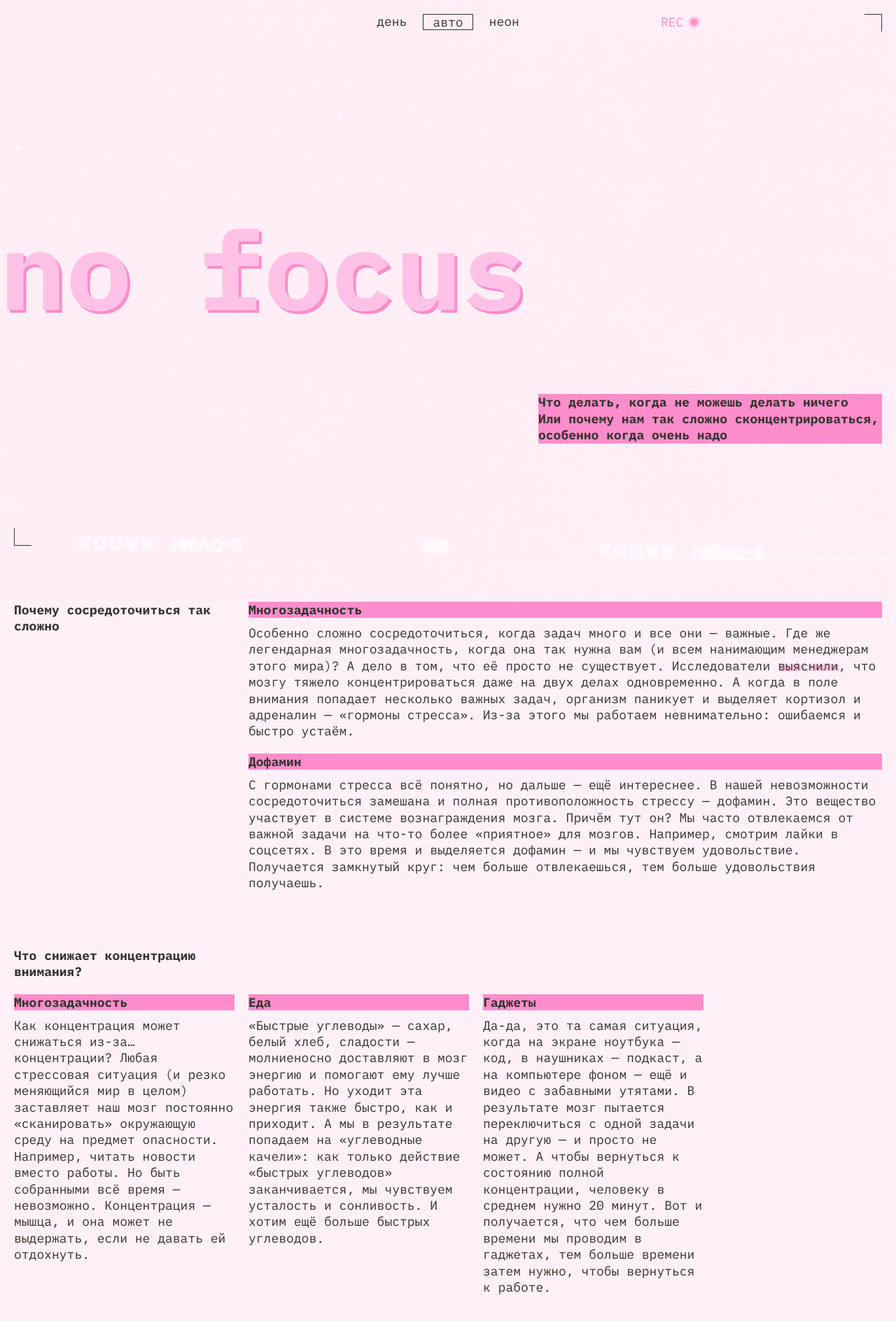
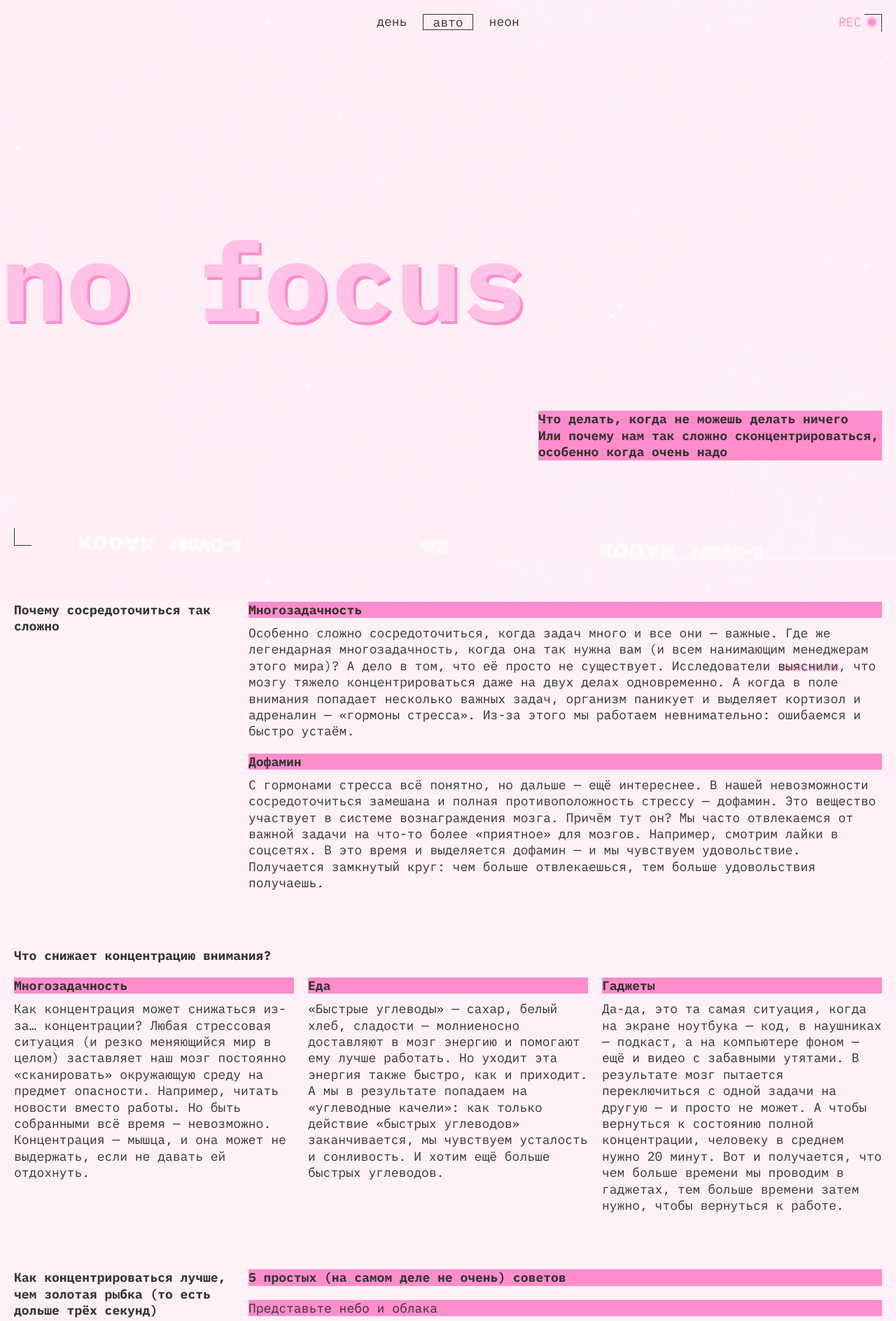
Before and after one commit to Smirnov-studio/slozhno-sosredotochitsya-fd, a plain HTML site: page index.html in a window 1280 px wide. Shown: the top 1888 px of the page at 70% size. Drawn offline with Linux system fonts and the light colour scheme.

Commit message:
30.04.25 доработка общего коментария

```diff
--- a/index.html
+++ b/index.html
@@ -92,42 +92,54 @@
         <h2 class="content__title content__title-causes">
           Что снижает концентрацию внимания?
         </h2>
-        <article class="article article__causes-multitasking">
-          <h3 class="content__subtitle content__subtitle-mod">
+        <div class="container__article">
+          <article class="article__causes-multitasking">
+            <h3
+              class="content__subtitle content__subtitle-mod content__subtitle-mod-causes"
+            >
               Многозадачность
             </h3>
             <p class="text">
               Как концентрация может снижаться из-за… концентрации? Любая
-            стрессовая ситуация (и резко меняющийся мир в целом) заставляет наш
-            мозг постоянно «сканировать» окружающую среду на предмет опасности.
-            Например, читать новости вместо работы. Но быть собранными всё время
-            — невозможно. Концентрация — мышца, и она может не выдержать, если
-            не давать ей отдохнуть.
+              стрессовая ситуация (и резко меняющийся мир в целом) заставляет
+              наш мозг постоянно «сканировать» окружающую среду на предмет
+              опасности. Например, читать новости вместо работы. Но быть
+              собранными всё время — невозможно. Концентрация — мышца, и она
+              может не выдержать, если не давать ей отдохнуть.
             </p>
           </article>
-        <article class="article article__causes-food">
-          <h3 class="content__subtitle content__subtitle-mod">Еда</h3>
+          <article class="article__causes-food">
+            <h3
+              class="content__subtitle content__subtitle-mod content__subtitle-mod-causes"
+            >
+              Еда
+            </h3>
             <p class="text">
               «Быстрые углеводы» — сахар, белый хлеб, сладости — молниеносно
               доставляют в мозг энергию и помогают ему лучше работать. Но уходит
-            эта энергия также быстро, как и приходит. А мы в результате попадаем
-            на «углеводные качели»: как только действие «быстрых углеводов»
-            заканчивается, мы чувствуем усталость и сонливость. И хотим ещё
-            больше быстрых углеводов.
+              эта энергия также быстро, как и приходит. А мы в результате
+              попадаем на «углеводные качели»: как только действие «быстрых
+              углеводов» заканчивается, мы чувствуем усталость и сонливость. И
+              хотим ещё больше быстрых углеводов.
             </p>
           </article>
-        <article class="article article__causes-gadgets">
-          <h3 class="content__subtitle content__subtitle-mod">Гаджеты</h3>
+          <article class="article__causes-gadgets">
+            <h3
+              class="content__subtitle content__subtitle-mod content__subtitle-mod-causes"
+            >
+              Гаджеты
+            </h3>
             <p class="text">
               Да-да, это та самая ситуация, когда на экране ноутбука — код, в
-            наушниках — подкаст, а на компьютере фоном — ещё и видео с забавными
-            утятами. В результате мозг пытается переключиться с одной задачи на
-            другую — и просто не может. А чтобы вернуться к состоянию полной
-            концентрации, человеку в среднем нужно 20 минут. Вот и получается,
-            что чем больше времени мы проводим в гаджетах, тем больше времени
-            затем нужно, чтобы вернуться к работе.
+              наушниках — подкаст, а на компьютере фоном — ещё и видео с
+              забавными утятами. В результате мозг пытается переключиться с
+              одной задачи на другую — и просто не может. А чтобы вернуться к
+              состоянию полной концентрации, человеку в среднем нужно 20 минут.
+              Вот и получается, что чем больше времени мы проводим в гаджетах,
+              тем больше времени затем нужно, чтобы вернуться к работе.
             </p>
           </article>
+        </div>
       </section>
       <section class="content content__advices">
         <h2 class="content__title content__title-advices">
--- a/styles/light.css
+++ b/styles/light.css
@@ -18,6 +18,7 @@
   --decor-item-color: #353430;
   --subtitle_color: #353430;
 }
+
 @media (prefers-color-scheme: light) {
   :root {
     --bg-img: url(../images/cover-image-light.png);
@@ -29,6 +30,14 @@
     --decor-item-color: #353430;
     --subtitle_color: #353430;
   }
+
+  .theme-auto .header__decorate {
+    display: none;
+  }
+
+  .theme-auto .header__theme-menu-button:hover {
+    border: 1px solid #32312d66;
+  }
 }
 
 .theme-light .header__decorate {
--- a/styles/style.css
+++ b/styles/style.css
@@ -18,7 +18,7 @@
   height: 100vh;
   min-height: 668px;
   display: grid;
-  grid-template-rows: 238px 192px 238px;
+  grid-template-rows: 1fr 192px 1fr;
   position: relative;
   box-sizing: border-box;
   padding-left: 10px;
@@ -164,6 +164,16 @@
   color: var(--subtitle_color);
 }
 
+.container__article {
+  display: grid;
+  gap: 20px;
+}
+
+.article {
+  display: grid;
+  gap: 10px;
+}
+
 .content__title-decoration {
   color: var(--bg-color);
   background-color: var(--shadow-color);
@@ -175,16 +185,18 @@
   font-weight: var(--bold);
   color: var(--subtitle_color);
   background-color: var(--shadow-color);
-  margin-bottom: 10px;
 }
 
 .content__subtitle-mod {
   color: var(--bg-color);
 }
 
+.content__subtitle-mod-causes {
+  margin-bottom: 10px;
+}
+
 .content__subtitle-pictures {
   color: var(--bg-color);
-  margin: 0;
 }
 
 .content__subtitle-decoration {
@@ -267,10 +279,9 @@
   }
 
   .header {
-    height: 100vh;
     min-height: 1024px;
     padding: 20px 20px 20px 0;
-    grid-template-rows: 442.5px 99px 442.5px;
+    grid-template-rows: 1fr 99px 1fr;
   }
 
   .decorated-zone::before {
@@ -284,7 +295,7 @@
   }
 
   .header__decorate {
-    left: 687px;
+    right: 30px;
     top: 20px;
     width: 52px;
   }
@@ -397,32 +408,18 @@
   }
 
   .footer {
-    height: 100vh;
     min-height: 1024px;
+  }
+
+  .footer-title {
+    font-size: var(--sizecustom-desc);
   }
 }
 
 @media (width >= 1024px) {
   .header {
-    height: 100vh;
     min-height: 768px;
-    grid-template-rows: 299px 130px 299px;
-  }
-
-  .decorated-zone::before {
-    bottom: 20px;
-    left: 20px;
-  }
-
-  .decorated-zone::after {
-    top: 20px;
-    right: 20px;
-  }
-
-  .header__decorate {
-    left: 944px;
-    top: 20px;
-    width: 52px;
+    grid-template-rows: 1fr 130px 1fr;
   }
 
   .header__theme-menu {
@@ -444,18 +441,11 @@
 
   .header__text {
     max-width: 491px;
-    /*margin-bottom: 30px;*/
   }
 
   .content__why {
     display: grid;
     grid-template-columns: 315px 1fr;
-  }
-
-  .content__title-why {
-    display: inherit;
-    grid-row-start: 1;
-    grid-row-end: 3;
   }
 
   .content__advices {
@@ -464,62 +454,15 @@
     grid-template-rows: auto;
   }
 
-  .content__title-advices {
-    display: inherit;
-    grid-row-start: 1;
-    grid-row-end: 7;
-  }
-
-  .content__causes {
-    display: grid;
-    grid-template-columns: 315px 315px 315px;
-    grid-template-rows: auto auto;
-    gap: 20px;
+  .container__article {
+    grid-template-columns: 1fr 1fr 1fr;
   }
 
   .content__title-causes {
-    grid-column-start: 1;
-    grid-column-end: 2;
-    grid-row-start: 1;
-    grid-row-end: 2;
-    margin: 0;
-  }
-
-  .article__causes-multitasking {
-    grid-column-start: 1;
-    grid-column-end: 2;
-    grid-row-start: 2;
-    grid-row-end: 3;
-  }
-
-  .article__causes-food {
-    grid-column-start: 2;
-    grid-column-end: 3;
-    grid-row-start: 2;
-    grid-row-end: 3;
-  }
-
-  .article__causes-gadgets {
-    grid-column-start: 3;
-    grid-column-end: 4;
-    grid-row-start: 2;
-    grid-row-end: 3;
+    margin-right: 700px;
   }
 
   .footer {
-    height: 100vh;
     min-height: 768px;
   }
-
-  .footer-title {
-    font-size: var(--sizecustom-desc);
-  }
-
-  .footer::before {
-    margin-top: 1024px;
-  }
-
-  .footer::after {
-    margin-top: 0;
-  }
 }
```
Lines whose indentation alone changed are shown as unchanged.
